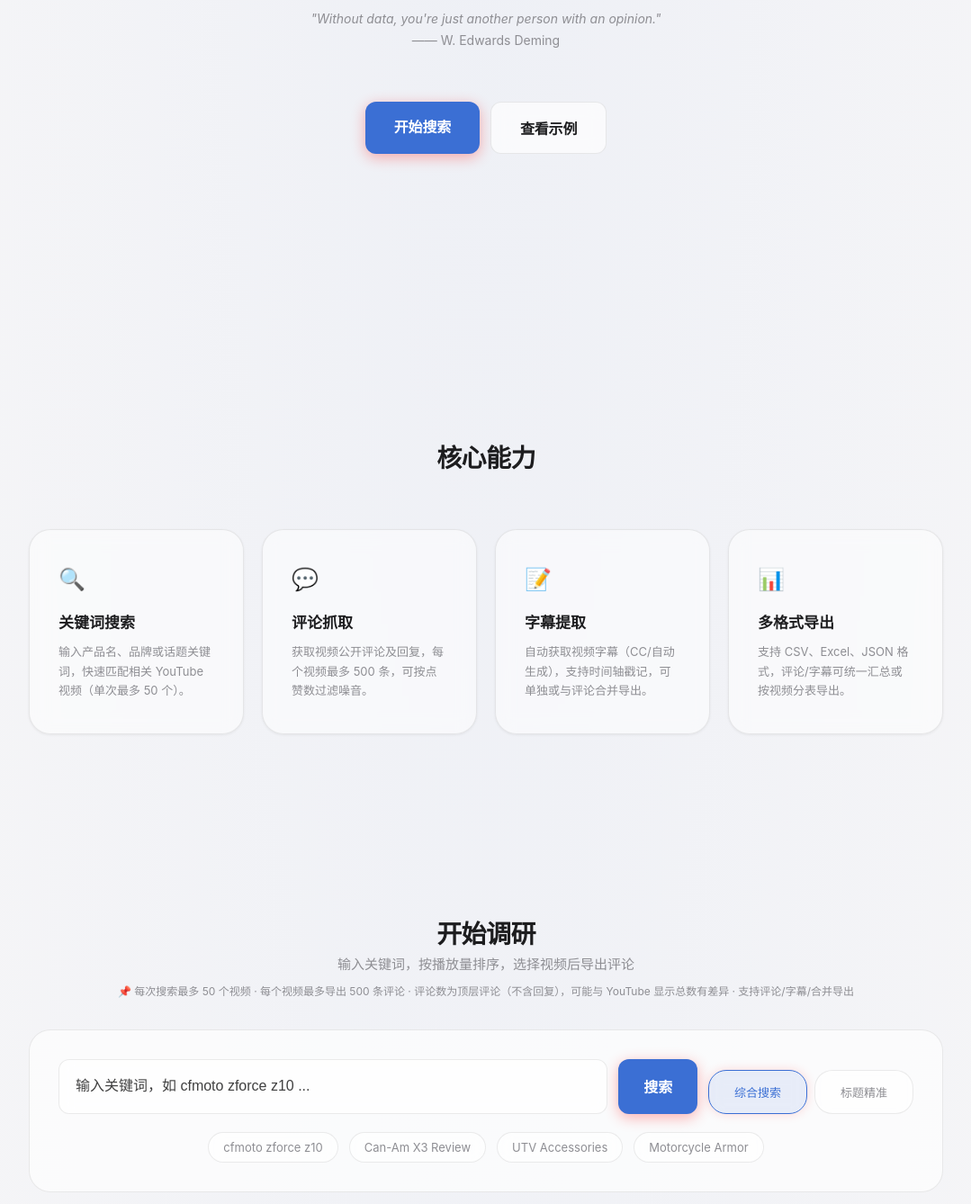
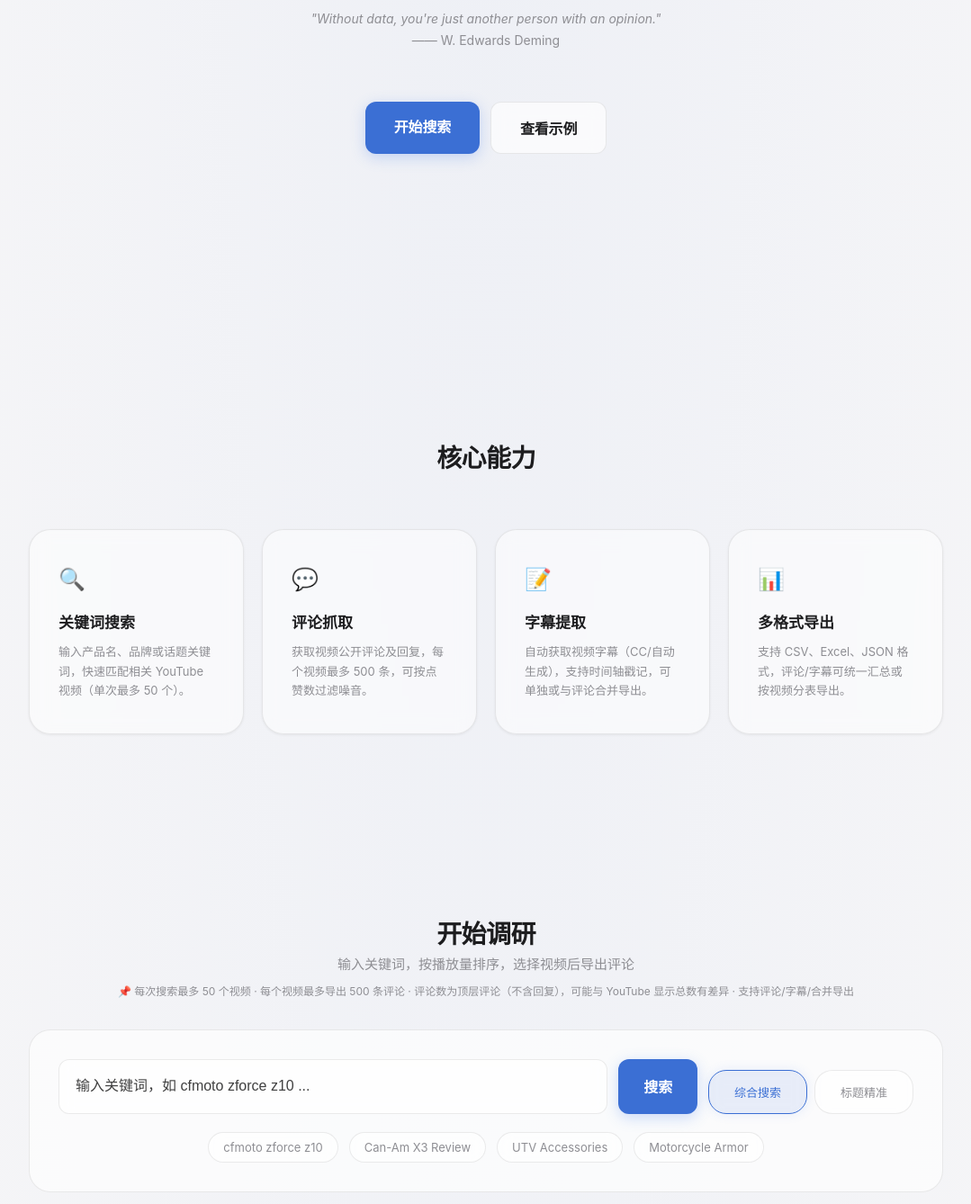
Before and after one commit to ACLANEN/youtube-comment-export, a Flask app: page / in a window 1280 px wide. Shown: the part 413-1751 px from the top of the page at 90% size, without its empty margins (100-1179 px from the left). Run offline with Flask 3, Linux system fonts and the light colour scheme.

Commit message:
Revert "style: YouTube red accent #FF0000"
This reverts commit 28ed8565c6a93d1c85a8cceba175baccd8885dd5.

```diff
--- a/templates/index.html
+++ b/templates/index.html
@@ -16,7 +16,7 @@
   --bg: #08080a; --bg-alt: #0c0c10; --surface: rgba(20,20,28,0.55); --surface-raised: rgba(28,28,36,0.7);
   --border: rgba(255,255,255,0.06); --border-hover: rgba(255,255,255,0.12);
   --text: #f0f0f5; --text-secondary: #b0b0c0; --text-tertiary: #6b6b80;
-  --accent: #FF0000; --accent-hover: #FF3333; --accent-subtle: rgba(255,0,0,.12);
+  --accent: #5E8FEE; --accent-hover: #7AA5FF; --accent-subtle: rgba(94,143,238,.12);
   --green: #34c77b; --red: #f06060;
   --glass-blur: 24px; --glass-saturate: 140%;
   --radius-sm: 8px; --radius: 12px; --radius-lg: 24px;
@@ -30,7 +30,7 @@
   --export-bg: rgba(20,20,28,0.55);
   --footer-bg: #0c0c10;
   --glass-bg: rgba(20,20,28,0.35);
-  --body-gradient: radial-gradient(ellipse at 50% 0%, rgba(255,0,0,0.06) 0%, transparent 70%);
+  --body-gradient: radial-gradient(ellipse at 50% 0%, rgba(94,143,238,0.06) 0%, transparent 70%);
 }
 body.light {
   --bg: #f5f5f7; --bg-alt: #eeeef0; --surface: rgba(255,255,255,0.65); --surface-raised: rgba(255,255,255,0.85);
@@ -68,7 +68,7 @@ p, li { font-size: 15px; color: var(--text-secondary); }
 /* ====== Nav ====== */
 .nav { position: fixed; top: 0; left: 0; right: 0; z-index: 100; background: var(--nav-bg); backdrop-filter: blur(16px) saturate(140%); -webkit-backdrop-filter: blur(16px) saturate(140%); border-bottom: 1px solid var(--border); }
 .nav .container { display: flex; align-items: center; justify-content: space-between; height: 56px; }
-.nav .logo { font-weight: 700; font-size: 15px; color: var(--text); letter-spacing: -0.3px; text-shadow: 0 0 20px rgba(255,0,0,0.15); }
+.nav .logo { font-weight: 700; font-size: 15px; color: var(--text); letter-spacing: -0.3px; text-shadow: 0 0 20px rgba(94,143,238,0.15); }
 .nav .logo span { color: var(--accent); font-weight: 600; }
 .nav .nav-btn { font-size: 13px; color: var(--text-secondary); text-decoration: none; padding: 6px 16px; border-radius: var(--radius-sm); transition: all .15s; border: 1px solid var(--border); }
 .nav .nav-btn:hover { background: var(--surface-raised); color: var(--text); }
@@ -86,8 +86,8 @@ p, li { font-size: 15px; color: var(--text-secondary); }
 .hero .subtitle { font-size: 20px; color: var(--text-secondary); max-width: 620px; margin: 0 auto 56px; line-height: 1.7; font-weight: 400; }
 .hero .cta-group { display: flex; gap: 12px; justify-content: center; align-items: center; }
 .btn { display: inline-flex; align-items: center; gap: 10px; padding: 16px 32px; border-radius: var(--radius); font-size: 16px; font-weight: 600; cursor: pointer; transition: all .3s cubic-bezier(0.16,1,0.3,1); text-decoration: none; border: none; letter-spacing: -0.2px; }
-.btn-primary { background: var(--accent); color: #fff; box-shadow: 0 4px 16px rgba(255,0,0,0.3); }
-.btn-primary:hover { background: var(--accent-hover); transform: translateY(-1px); box-shadow: 0 6px 24px rgba(255,0,0,0.4); }
+.btn-primary { background: var(--accent); color: #fff; box-shadow: 0 4px 16px rgba(94,143,238,0.3); }
+.btn-primary:hover { background: var(--accent-hover); transform: translateY(-1px); box-shadow: 0 6px 24px rgba(94,143,238,0.4); }
 .btn-secondary { background: var(--surface); backdrop-filter: blur(10px); -webkit-backdrop-filter: blur(10px); color: var(--text); border: 1px solid var(--border); }
 .btn-secondary:hover { border-color: var(--accent); background: var(--surface-raised); transform: translateY(-1px); }
 
@@ -103,7 +103,7 @@ p, li { font-size: 15px; color: var(--text-secondary); }
 /* ====== Search Mode ====== */
 .search-mode { display: flex; gap: 8px; margin-top: 12px; }
 .search-mode button { font-size: 13px; padding: 5px 14px; border-radius: 20px; border: 1px solid var(--border); background: var(--surface); backdrop-filter: blur(8px); -webkit-backdrop-filter: blur(8px); color: var(--text-tertiary); cursor: pointer; transition: all .25s; font-family: inherit; }
-.search-mode button.active { border-color: var(--accent); background: var(--accent-subtle); color: var(--accent); box-shadow: 0 0 12px rgba(255,0,0,0.15); }
+.search-mode button.active { border-color: var(--accent); background: var(--accent-subtle); color: var(--accent); box-shadow: 0 0 12px rgba(94,143,238,0.15); }
 
 
 /* ====== Mode Tabs ====== */
@@ -120,7 +120,7 @@ p, li { font-size: 15px; color: var(--text-secondary); }
 .search-card { background: var(--surface); border: 1px solid var(--border); border-radius: var(--radius-lg); padding: 32px; margin-top: 32px; }
 .search-row { display: flex; gap: 12px; }
 .search-row input { flex: 1; min-width: 200px; padding: 14px 18px; border: 1px solid var(--border); border-radius: var(--radius); font-size: 16px; background: var(--input-bg); backdrop-filter: blur(8px); -webkit-backdrop-filter: blur(8px); color: var(--text); outline: none; transition: all .3s; }
-.search-row input:focus { border-color: var(--accent); box-shadow: 0 0 0 4px var(--accent-subtle), 0 0 20px rgba(255,0,0,0.1); }
+.search-row input:focus { border-color: var(--accent); box-shadow: 0 0 0 4px var(--accent-subtle), 0 0 20px rgba(94,143,238,0.1); }
 .search-row input::placeholder { color: #404040; }
 .search-row button { padding: 14px 28px; }
 
@@ -182,7 +182,7 @@ p, li { font-size: 15px; color: var(--text-secondary); }
 /* ====== Video Cards (Grid) ====== */
 .video-list { display: grid; grid-template-columns: repeat(4, 1fr); gap: 18px; }
 .video-card { background: var(--card-bg); backdrop-filter: blur(12px); -webkit-backdrop-filter: blur(12px); border: 1px solid var(--border); border-radius: var(--radius-lg); overflow: hidden; transition: all .35s cubic-bezier(0.16,1,0.3,1); position: relative; display: flex; flex-direction: column; cursor: pointer; box-shadow: var(--depth-1); }
-.video-card:hover { border-color: var(--accent); transform: translateY(-4px) scale(1.02); box-shadow: var(--depth-3), 0 0 30px rgba(255,0,0,0.08); }
+.video-card:hover { border-color: var(--accent); transform: translateY(-4px) scale(1.02); box-shadow: var(--depth-3), 0 0 30px rgba(94,143,238,0.08); }
 .video-card.selected { border-color: var(--accent); background: rgba(35,131,226,.06); }
 
 /* Card image area */
@@ -196,7 +196,7 @@ p, li { font-size: 15px; color: var(--text-secondary); }
 .cb-overlay input { width: 16px; height: 16px; accent-color: var(--accent); cursor: pointer; }
 
 /* Badges */
-.cc-badge { position: absolute; top: 8px; right: 8px; background: rgba(255,0,0,0.75); backdrop-filter: blur(8px); -webkit-backdrop-filter: blur(8px); color: #fff; font-size: 11px; font-weight: 700; padding: 4px 8px; border-radius: 6px; z-index: 2; letter-spacing: .5px; border: 1px solid rgba(255,255,255,0.15); }
+.cc-badge { position: absolute; top: 8px; right: 8px; background: rgba(94,143,238,0.75); backdrop-filter: blur(8px); -webkit-backdrop-filter: blur(8px); color: #fff; font-size: 11px; font-weight: 700; padding: 4px 8px; border-radius: 6px; z-index: 2; letter-spacing: .5px; border: 1px solid rgba(255,255,255,0.15); }
 .duration-badge { position: absolute; bottom: 8px; right: 8px; background: rgba(0,0,0,0.7); backdrop-filter: blur(4px); -webkit-backdrop-filter: blur(4px); color: #fff; font-size: 11px; padding: 3px 7px; border-radius: 5px; z-index: 2; }
 
 /* Card body */
@@ -222,7 +222,7 @@ p, li { font-size: 15px; color: var(--text-secondary); }
 .pagination-wrap.active { display: flex; }
 .page-btn { min-width: 36px; height: 36px; background: var(--surface); border: 1px solid var(--border); color: var(--text-secondary); border-radius: var(--radius-sm); font-size: 13px; cursor: pointer; transition: all .15s; display: flex; align-items: center; justify-content: center; font-family: inherit; }
 .page-btn:hover { border-color: var(--accent); color: var(--accent); }
-.page-btn.active { background: var(--accent); color: #fff; border-color: var(--accent); box-shadow: 0 2px 12px rgba(255,0,0,0.3); }
+.page-btn.active { background: var(--accent); color: #fff; border-color: var(--accent); box-shadow: 0 2px 12px rgba(94,143,238,0.3); }
 .page-btn:disabled { opacity: .3; cursor: not-allowed; }
 .page-info { font-size: 13px; color: var(--text-tertiary); margin: 0 8px; }
 #pageNumbers { display: inline-flex; gap: 4px; }
```
